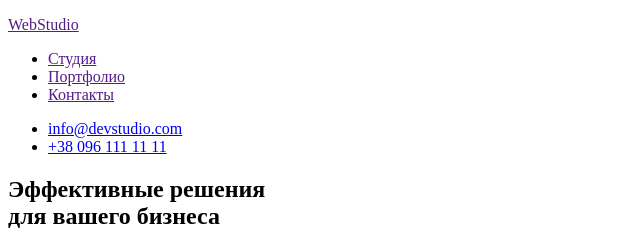
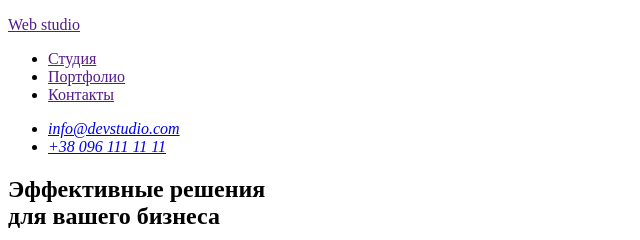
Before and after one commit to artemko77788/project-web-page, a plain HTML site: page index.html in a window 1280 px wide. Shown: the top 240 px of the page, 0-640 px from the left. Drawn offline with Linux system fonts and the light colour scheme.

Commit message:
Исправлена ошибка адрес

```diff
--- a/index.html
+++ b/index.html
@@ -12,18 +12,23 @@
     <header>
         <nav>
             <a href="">
-                <p>WebStudio</p>
+                <p>
+                    <span>Web</span> studio
+                </p>
             </a>
             <ul>
                 <li><a href="">Студия</a></li>
                 <li><a href="">Портфолио</a></li>
                 <li><a href="">Контакты</a></li>
             </ul>
+            <address>
                 <ul>
                     <li><a href="mailto:info@devstudio.com">info@devstudio.com</a></li>
                     <li><a href="Tel:+380961111111">+38 096 111 11 11</a></li>
 
                 </ul>
+            </address>
+
         </nav>
     </header>
     <main>
@@ -105,10 +110,12 @@
 
         </a>
         <address>г. Киев, пр-т Леси Украинки, 26</address>
+        <address>
             <ul>
                 <li><a href="mailto:info@devstudio.com">info@devstudio.com</a></li>
                 <li><a href="Tel:+380961111111">+38 096 111 11 11</a></li>
             </ul>
+        </address>
 
 
 
```
Lines whose indentation alone changed are shown as unchanged.
